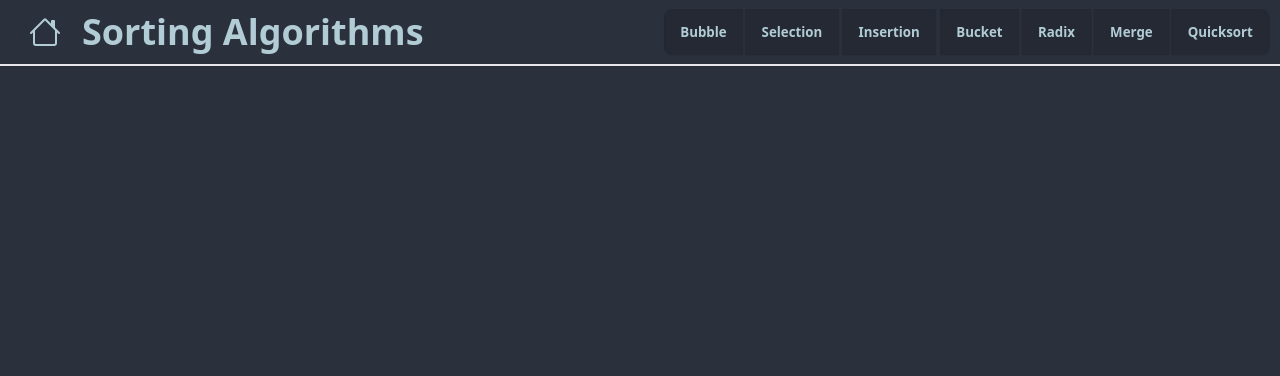
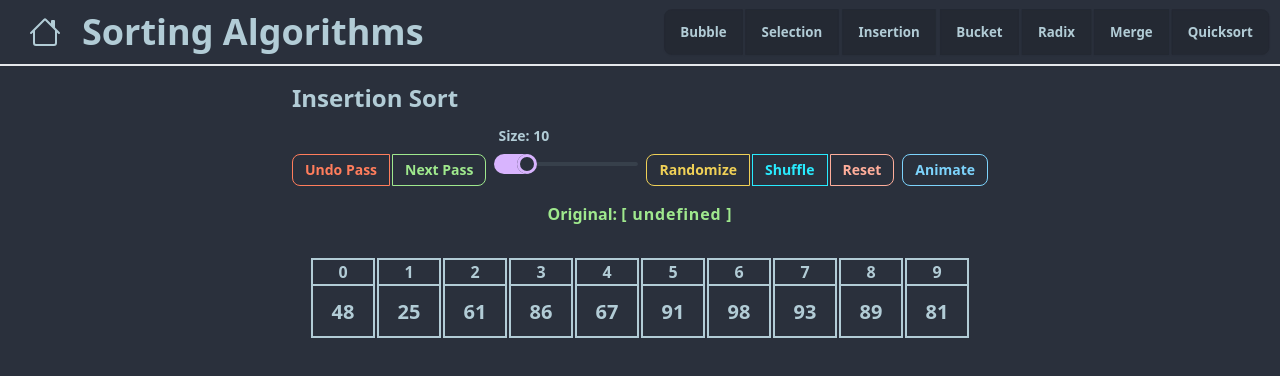
Before and after one commit to alexespejo/dsa-visualizer, a Svelte app: page /sorting_algo/insertion_sort in a window 1280 px wide. Shown: the top 376 px of the page. Built offline with nearby package versions, Linux system fonts and the light colour scheme.

Commit message:
init insertion sort

```diff
--- a/src/components/custom/Button.svelte
+++ b/src/components/custom/Button.svelte
@@ -1,12 +1,13 @@
 <script lang="ts">
- export let color: string;
+ import "../custom/Update/Button.styles.css";
+ export let color: string = "";
  export let size: string = "";
  export let styles: string = "";
- //  export let onClick: () => void = () => {};
+ export let classList: string = "";
 </script>
 
 <button
- class={`btn btn-${color} btn-${size} ${styles} btn-outline btn-sm`}
+ class={`btn btn-${color} ${color} btn-${size} ${styles} btn-outline btn-sm join-item ${classList}`}
  on:click
 >
  <slot />
--- a/src/components/custom/Update/Range.svelte
+++ b/src/components/custom/Update/Range.svelte
@@ -14,8 +14,9 @@
  bind:value
  {min}
  {max}
- class={`range range-xs w-36 ${color}`}
+ class={`range range-sm w-36 ${color}`}
  {step}
+ on:change
 />
 {#if markings}
  <div class="w-36 flex justify-between text-xs px-2">
--- a/src/routes/SortingAlgorithms/Insertion.svelte
+++ b/src/routes/SortingAlgorithms/Insertion.svelte
@@ -1,11 +1,90 @@
 <script lang="ts">
+ //layouts
  import Layout from "../../layouts/Layout.svelte";
  import Controls from "../../components/custom/layout/Controls.svelte";
  import Visualize from "../../components/custom/layout/Visualize.svelte";
+
+ //components
+ import FormControl from "../../components/custom/FormControl.svelte";
+ import HiddenLabel from "../../components/custom/Inputs/HiddenLabel.svelte";
+ import Label from "../../components/custom/Inputs/Label.svelte";
+ import Join from "../../components/custom/layout/Join.svelte";
+ import Button from "../../components/custom/Button.svelte";
+ import Range from "../../components/custom/Update/Range.svelte";
+ import ArrayDisplay from "../../components/Array/ArrayDisplay.svelte";
+ import ArrayElementIndexed from "../../components/Array/ArrayElementIndexed.svelte";
+
+ //lib functions
+ import { generateRandomArray } from "../../lib/hashTableFunctions/hashTable";
+ //state
+ let size: number = 10;
+ let unsortedArr = generateRandomArray(size);
+ let store = {
+  unsorted: unsortedArr,
+ };
+
+ //helpers
+ let i = 1; //external index
+ function insertionPass() {
+  if (i < size) {
+   let key = unsortedArr[i];
+   let j = i - 1;
+   while (j >= 0 && unsortedArr[j] > key) {
+    unsortedArr[j + 1] = unsortedArr[j];
+    j -= 1;
+   }
+   unsortedArr[j + 1] = key;
+   i += 1;
+  }
+ }
 </script>
 
 <Layout dataStructure="SA">
- <Controls></Controls>
+ <Controls title="Insertion Sort">
+  <!-- Passess -->
+  <FormControl>
+   <HiddenLabel />
+   <Join classList="space-x-0.5">
+    <Button color="btn-secondary">Undo Pass</Button>
+    <Button color="btn-primary" on:click={insertionPass}>Next Pass</Button>
+   </Join>
+  </FormControl>
 
- <Visualize></Visualize>
+  <!-- Resize -->
+  <FormControl>
+   <Label>Size: {size}</Label>
+   <Range min={1} max={50} bind:value={size} step={1} color="range-purple" />
+  </FormControl>
+
+  <!-- Shuffle Buttons -->
+  <FormControl>
+   <HiddenLabel />
+   <Join classList="space-x-0.5">
+    <Button color="btn-warning">Randomize</Button>
+    <Button color="btn-info">Shuffle</Button>
+    <Button color="btn-error">Reset</Button>
+   </Join>
+  </FormControl>
+
+  <!-- Animation Controls -->
+  <FormControl>
+   <HiddenLabel />
+   <Join classList="space-x-0.5">
+    <Button color="btn-sky-outline">Animate</Button>
+   </Join>
+  </FormControl>
+ </Controls>
+
+ <Visualize>
+  <div class="my-3 font-bold text-primary">
+   Original: <span class="tracking-wider">{`[ ${store.sorted} ]`}</span>
+  </div>
+  <ArrayDisplay>
+   {#each unsortedArr as x, i}
+    <ArrayElementIndexed index={i}>
+     {x}
+    </ArrayElementIndexed>
+   {/each}
+  </ArrayDisplay>
+ </Visualize>
 </Layout>
```
